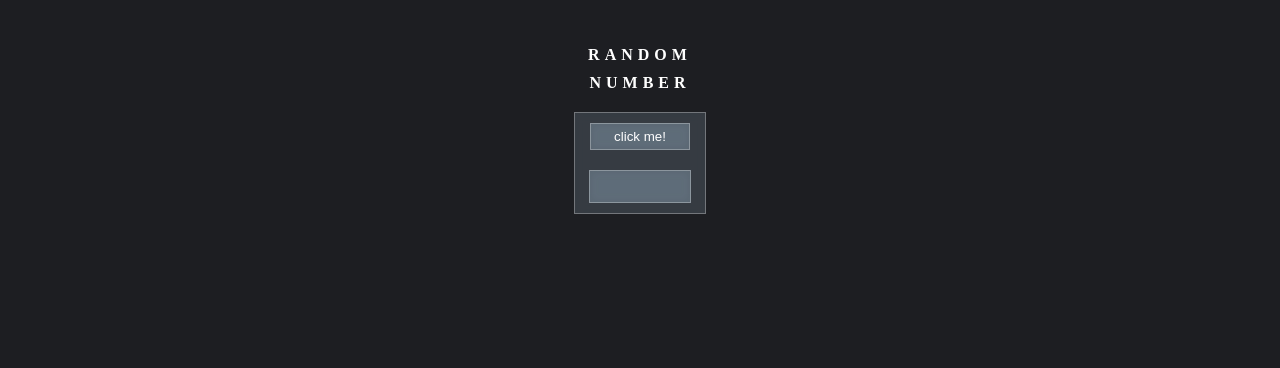
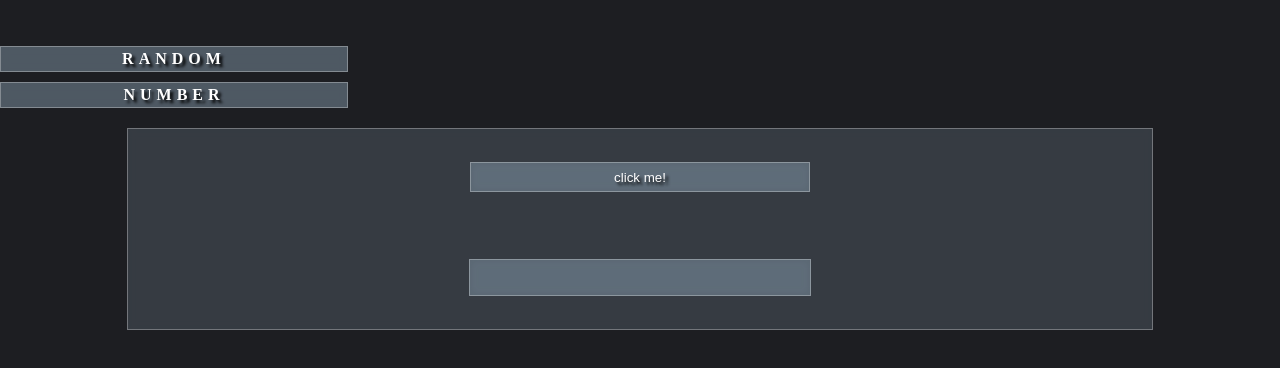
Before and after one commit to adam-kl47/random-number-generator, a plain HTML site: page index.html in a window 1280 px wide. Drawn offline with Linux system fonts and the light colour scheme.

Commit message:
Add files via upload

```diff
--- a/style.scss
+++ b/style.scss
@@ -31,8 +31,8 @@
   align-items: center;
   justify-content: space-around;
   margin: 20px auto;
-  width: 130px;
-  height: 100px;
+  width: 80%;
+  height: 200px;
   background-color: rgba(112, 128, 144, 0.3);
   backdrop-filter: blur(5px);
   border: 1px solid rgba(255, 255, 255, 0.3);
@@ -43,10 +43,11 @@
 button {
   margin: 10 0;
   height: 30px;
-  width: 100px;
+  width: 340px;
   background-color: rgba(112, 128, 144, 0.6);
   backdrop-filter: blur(5px);
   border: 1px solid rgba(255, 255, 255, 0.3);
+  text-shadow: black 3px 3px 3px;
 }
 
 p {
@@ -54,10 +55,11 @@ p {
   line-height: 30px;
   margin: 10 0;
   height: 35px;
-  width: 100px;
+  width: 340px;
   background-color: rgba(112, 128, 144, 0.6);
   backdrop-filter: blur(5px);
   border: 1px solid rgba(255, 255, 255, 0.3);
+  text-shadow: black 3px 3px 3px;
 }
 
 h1 {
@@ -65,4 +67,10 @@ h1 {
   font-size: medium;
   margin-top: 10px;
   letter-spacing: 5px;
+  padding: 3px;
+  width: 340px;
+  background-color: rgba(112, 128, 144, 0.6);
+  backdrop-filter: blur(5px);
+  border: 1px solid rgba(255, 255, 255, 0.3);
+  text-shadow: black 3px 3px 3px;
 }
```
Also changed, not shown: style.css, 1 other file.
